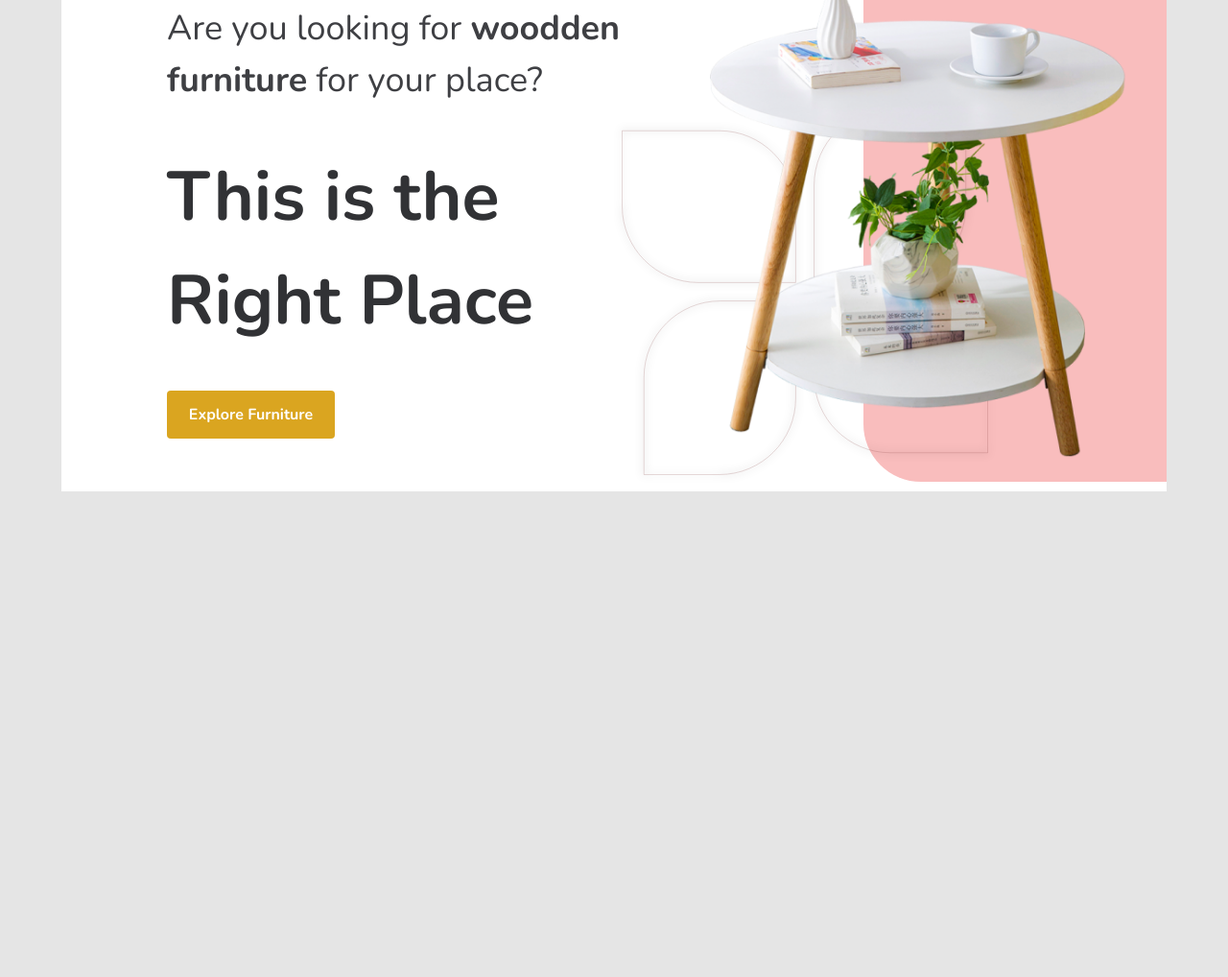
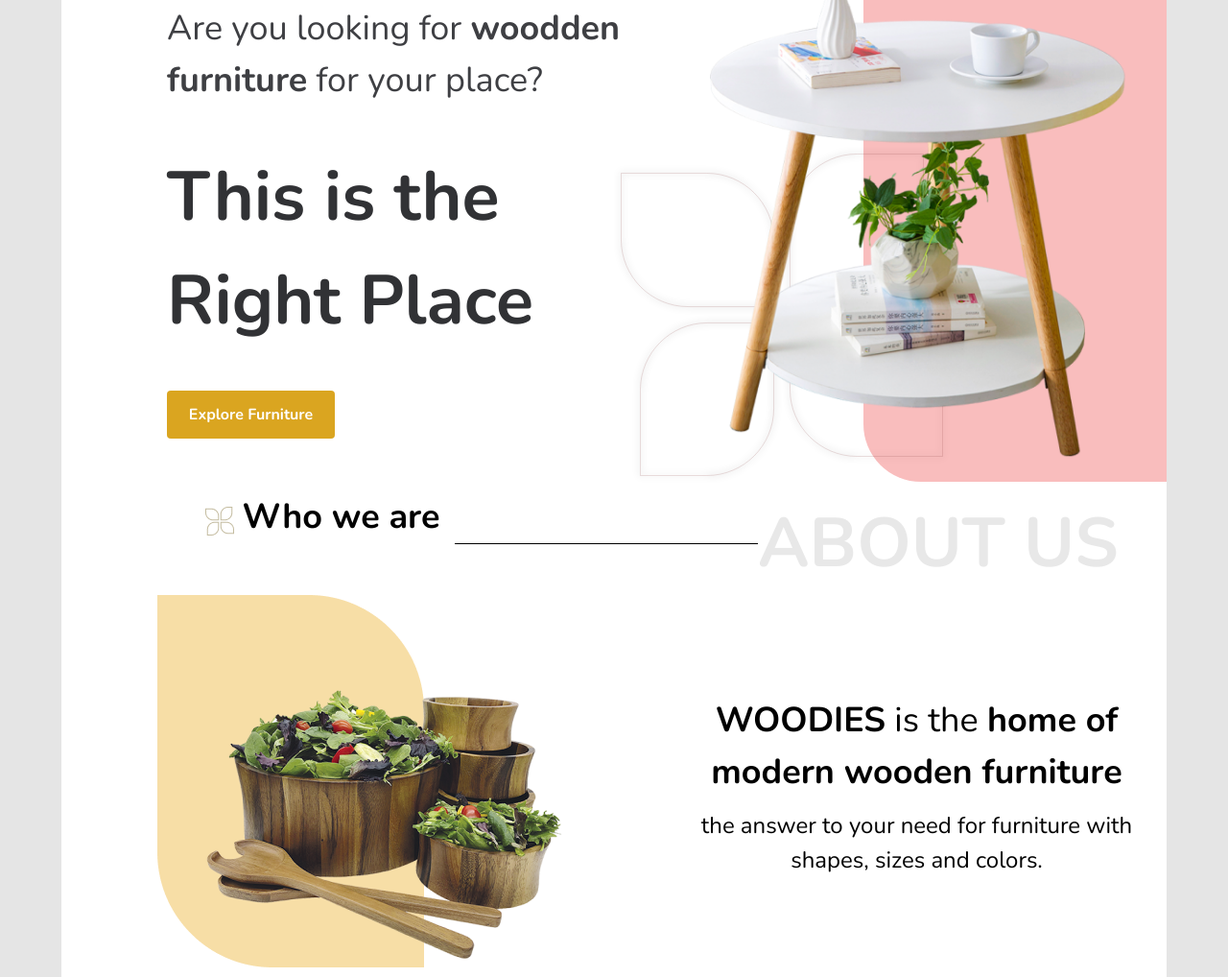
Before and after one commit to Yurii77777/WOODIES_-fromFigma-, a plain HTML site: page index.html in a window 1280 px wide. Shown: the part 95-1113 px from the top of the page at 96% size. Before the commit the page ends 800 px from the top, so only its background shows below. Drawn offline with Linux system fonts and the light colour scheme.

Commit message:
Add section ABOUT US

```diff
--- a/index.html
+++ b/index.html
@@ -44,7 +44,7 @@
 
                 </nav>
 
-                <div class="header__top-content">
+                <section class="header__top-content">
 
                     <div class="header__top-content_article">
 
@@ -74,9 +74,49 @@
 
                     </div>
 
+                </section>
+
+            </header>
+
+            <section class="about-us">
+
+                <div class="about-us__title">
+
+                    <div class="about-us__title_icon">
+                        <img src="./img/small-icon.png" alt="Just icon for style" class="about-us__title_img">
+                    </div>
+
+                    <h2 class="about-us__title_text">
+                        Who we are
+                    </h2>
+
+                    <span class="about-us__title_line"></span>
+
+                    <p class="about-us__title_paragraph">
+                        About us
+                    </p>
+
                 </div>
 
-            </header>
+                <div class="about-us__content">
+
+                    <div class="about-us__content_img">
+                        <img src="./img/about-us_img.png" alt="Just image about us" class="about-us__content_image">
+                    </div>
+
+                    <div class="about-us__content_content">
+                        <p class="about-us__content_paragraph">
+                            <strong>WOODIES</strong> is the <strong>home of modern wooden furniture</strong>
+                        </p>
+
+                        <p class="about-us__content_paragraph">
+                            the answer to your need for furniture with shapes, sizes and colors.
+                        </p>
+                    </div>
+
+                </div>
+
+            </section>
 
         </div>
 
--- a/style/style.css
+++ b/style/style.css
@@ -2,29 +2,38 @@
 
 /* nunito-regular - latin */
 @font-face {
-    font-family: 'Nunito';
+    font-family: "Nunito";
     font-style: normal;
     font-weight: 400;
-    src: url('../fonts/nunito-v16-latin-regular.eot'); /* IE9 Compat Modes */
-    src: local(''),
-         url('../fonts/nunito-v16-latin-regular.eot?#iefix') format('embedded-opentype'), /* IE6-IE8 */
-         url('../fonts/nunito-v16-latin-regular.woff2') format('woff2'), /* Super Modern Browsers */
-         url('../fonts/nunito-v16-latin-regular.woff') format('woff'), /* Modern Browsers */
-         url('../fonts/nunito-v16-latin-regular.ttf') format('truetype'), /* Safari, Android, iOS */
-         url('../fonts/nunito-v16-latin-regular.svg#Nunito') format('svg'); /* Legacy iOS */
+    src: url("../fonts/nunito-v16-latin-regular.eot"); /* IE9 Compat Modes */
+    src: local(""),
+        url("../fonts/nunito-v16-latin-regular.eot?#iefix")
+            format("embedded-opentype"),
+        /* IE6-IE8 */ url("../fonts/nunito-v16-latin-regular.woff2")
+            format("woff2"),
+        /* Super Modern Browsers */
+            url("../fonts/nunito-v16-latin-regular.woff") format("woff"),
+        /* Modern Browsers */ url("../fonts/nunito-v16-latin-regular.ttf")
+            format("truetype"),
+        /* Safari, Android, iOS */
+            url("../fonts/nunito-v16-latin-regular.svg#Nunito") format("svg"); /* Legacy iOS */
 }
 /* nunito-700 - latin */
 @font-face {
-    font-family: 'Nunito';
+    font-family: "Nunito";
     font-style: normal;
     font-weight: 700;
-    src: url('../fonts/nunito-v16-latin-700.eot'); /* IE9 Compat Modes */
-    src: local(''),
-         url('../fonts/nunito-v16-latin-700.eot?#iefix') format('embedded-opentype'), /* IE6-IE8 */
-         url('../fonts/nunito-v16-latin-700.woff2') format('woff2'), /* Super Modern Browsers */
-         url('../fonts/nunito-v16-latin-700.woff') format('woff'), /* Modern Browsers */
-         url('../fonts/nunito-v16-latin-700.ttf') format('truetype'), /* Safari, Android, iOS */
-         url('../fonts/nunito-v16-latin-700.svg#Nunito') format('svg'); /* Legacy iOS */
+    src: url("../fonts/nunito-v16-latin-700.eot"); /* IE9 Compat Modes */
+    src: local(""),
+        url("../fonts/nunito-v16-latin-700.eot?#iefix")
+            format("embedded-opentype"),
+        /* IE6-IE8 */ url("../fonts/nunito-v16-latin-700.woff2") format("woff2"),
+        /* Super Modern Browsers */ url("../fonts/nunito-v16-latin-700.woff")
+            format("woff"),
+        /* Modern Browsers */ url("../fonts/nunito-v16-latin-700.ttf")
+            format("truetype"),
+        /* Safari, Android, iOS */
+            url("../fonts/nunito-v16-latin-700.svg#Nunito") format("svg"); /* Legacy iOS */
 }
 
 html {
@@ -33,10 +42,10 @@ html {
 }
 
 body {
-    font-family: 'Nunito';
+    font-family: "Nunito";
     font-style: normal;
     font-size: 1.6rem;
-    background-color: #E5E5E5;
+    background-color: #e5e5e5;
 }
 
 .wrapper {
@@ -82,12 +91,12 @@ body {
 }
 
 .header__btn > span::before {
-    content: '';
+    content: "";
     top: -8px;
 }
 
 .header__btn > span::after {
-    content: '';
+    content: "";
     top: 8px;
 }
 
@@ -103,8 +112,8 @@ body {
     padding: 80px 0;
     list-style: none;
     text-align: center;
-    background-color: #ECEFF1;
-    box-shadow: 1px 0px 6px rgba(0, 0, 0, .2);
+    background-color: #eceff1;
+    box-shadow: 1px 0px 6px rgba(0, 0, 0, 0.2);
     overflow: scroll;
     z-index: 9;
 }
@@ -131,7 +140,7 @@ body {
 .header__menu_item:hover > .header__menu_link,
 .header__menu_item:active > .header__menu_link,
 .header__menu_item:focus > .header__menu_link {
-    color: #DAA520;
+    color: #daa520;
 }
 
 .header__menu_link {
@@ -164,14 +173,16 @@ body {
 .header__btn > span,
 .header__btn > span::before,
 .header__btn > span::after {
-    transition-duration: .25s;
+    transition-duration: 0.25s;
 }
 
 .header__menu_item {
-    transition-duration: .25s;
+    transition-duration: 0.25s;
 }
 
 /* Mobile menu style end */
+
+/* HEADER style | Begin */
 
 .header__top-content {
     display: flex;
@@ -192,7 +203,7 @@ body {
     font-size: 2.4rem;
     text-align: center;
     font-weight: 400;
-    color: #3E3F43;
+    color: #3e3f43;
 }
 
 .header__top-content_paragraph {
@@ -208,7 +219,7 @@ body {
     font-weight: 700;
     width: 150px;
     height: 40px;
-    background: #DAA520;
+    background: #daa520;
     color: #fff;
     border-radius: 4px;
     border: none;
@@ -234,7 +245,46 @@ body {
     margin: 0 auto;
 }
 
+.about-us__content_img {
+    margin: 0 auto 10px auto;
+}
+
+.about-us__content_content {
+    text-align: center;
+}
+
+/* HEADER style | End */
+
+/* SECTION ABOUT US style | Begin */
+
+.about-us__title {
+    display: flex;
+    flex-direction: row;
+    justify-content: center;
+}
+
+.about-us__title_icon {
+    margin: auto 8px auto 0;
+}
+
+.about-us__title_text {
+    font-size: 2.6rem;
+}
+
+.about-us__title_paragraph {
+    display: none;
+}
+
+.about-us__content {
+    display: flex;
+    flex-direction: column;
+    justify-content: space-between;
+}
+
+/* SECTION ABOUT US style | End */
+
 @media (min-width: 576px) {
+    /* HEADER style | Begin */
 
     .header__top-content {
         display: flex;
@@ -255,7 +305,7 @@ body {
         position: relative;
         width: 60%;
         height: 100%;
-        background-color: #F9BDBD;
+        background-color: #f9bdbd;
         margin-left: auto;
         border-bottom-left-radius: 60px;
     }
@@ -278,9 +328,74 @@ body {
     .header__top-content_image {
         max-width: 100%;
     }
+
+    /* HEADER style | End */
+
+    /* SECTION ABOUT US style | Begin */
+
+    .about-us {
+        display: flex;
+        flex-direction: column;
+        justify-content: space-between;
+        width: 90%;
+        margin: 0 auto;
+    }
+
+    .about-us__title_text {
+        margin-right: 16px;
+    }
+
+    .about-us__title_line {
+        display: flex;
+        background: black;
+        height: 1.6px;
+        width: 15%;
+        margin: auto 0;
+    }
+
+    .about-us__title_paragraph {
+        display: block;
+        font-weight: 700;
+        font-size: 3.2rem;
+        text-transform: uppercase;
+        color: rgba(34, 34, 34, 0.1);
+    }
+
+    .about-us__content {
+        display: flex;
+        flex-direction: row;
+        justify-content: space-between;
+    }
+
+    .about-us__content_img {
+        margin-right: 10px;
+        width: 50%;
+    }
+
+    .about-us__content_content {
+        display: flex;
+        flex-direction: column;
+        justify-content: center;
+        width: 50%;
+    }
+
+    .about-us__content_paragraph {
+        margin-bottom: 10px;
+    }
+
+    .about-us__content_content p:first-child {
+        font-size: 2rem;
+    }
+
+    .about-us__content_content p:last-child {
+        margin-bottom: 0;
+    }
+
+    /* SECTION ABOUT US style | End */
 }
 
 @media (min-width: 768px) {
+    /* HEADER style | Begin */
 
     .header__top-content_article {
         justify-content: center;
@@ -304,13 +419,43 @@ body {
         position: absolute;
         width: 33%;
         z-index: 1;
-        top: 28%;
+        top: 24%;
         left: 47%;
     }
 
+    /* HEADER style | End */
+
+    /* SECTION ABOUT US style | Begin */
+
+    .about-us__title_icon {
+        margin: 1.5% 8px auto 0;
+    }
+
+    .about-us__title_text {
+        font-size: 3rem;
+    }
+
+    .about-us__title_line {
+        width: 30%;
+    }
+
+    .about-us__title_paragraph {
+        font-size: 4.2rem;
+    }
+
+    .about-us__content_content p:first-child {
+        font-size: 2.5rem;
+    }
+
+    .about-us__content_paragraph {
+        font-size: 2rem;
+    }
+
+    /* SECTION ABOUT US style | End */
 }
 
 @media (min-width: 992px) {
+    /* HEADER style | Begin */
 
     .header__btn,
     #header__input {
@@ -324,7 +469,7 @@ body {
     .header__menu_list {
         display: flex;
         position: relative;
-        visibility:visible;
+        visibility: visible;
         right: 0;
         background-color: #fff;
         box-shadow: none;
@@ -373,11 +518,35 @@ body {
         font-size: 6.2rem;
     }
 
+    .header__top-content_bg-design {
+        top: 32%;
+    }
 
+    /* HEADER style | End */
+
+    /* SECTION ABOUT US style | Begin */
+
+    .about-us__title_text {
+        font-size: 3.6rem;
+        font-weight: 700;
+    }
+
+    .about-us__title_paragraph {
+        font-size: 5.2rem;
+    }
+
+    .about-us__content_content p:first-child {
+        font-size: 3.6rem;
+    }
+
+    .about-us__content_paragraph {
+        font-size: 2.4rem;
+    }
+
+    /* SECTION ABOUT US style | End */
 }
 
 @media (min-width: 1200px) {
-
     .wrapper {
         display: flex;
         flex-direction: column;
@@ -389,6 +558,8 @@ body {
     .container {
         padding-left: 100px;
     }
+
+    /* HEADER style | Begin */
 
     .header__logo {
         position: relative;
@@ -415,12 +586,28 @@ body {
     }
 
     .header__top-content_bg-design {
-        top: 25%;
+        top: 31%;
         left: 50%;
     }
 
+    .header__top-content_petal {
+        max-width: 350px;
+    }
+
+    /* HEADER style | End */
+
+    /* SECTION ABOUT US style | Begin */
+
+    .about-us {
+        width: 100%;
+    }
+
+    .about-us__title_paragraph {
+        font-size: 7.2rem;
+    }
+
+    /* SECTION ABOUT US style | End */
 }
 
 @media (min-width: 1400px) {
-
 }
```
Also changed, not shown: img/about-us_img.png (added), img/small-icon.png (added).
